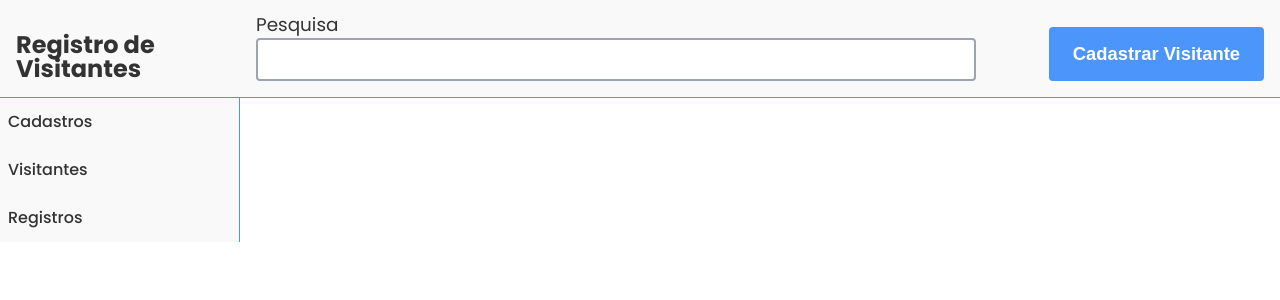
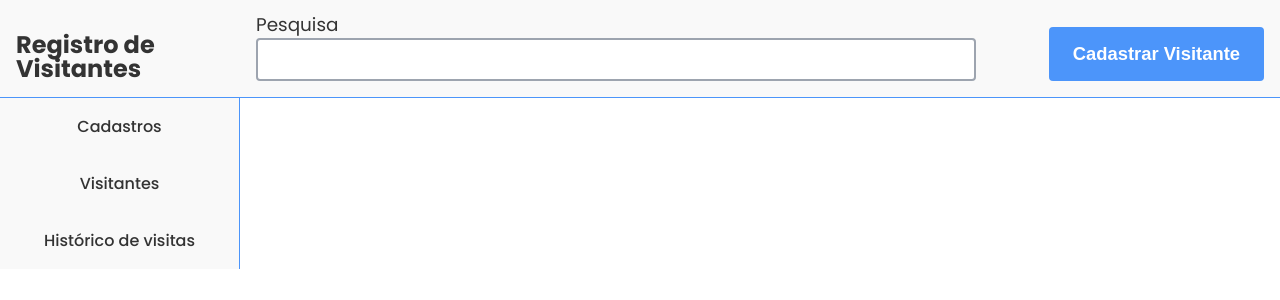
Before and after one commit to AmodeusR/registror, a React (Vite) app: page / in a window 1280 px wide. Shown: the top 300 px of the page. Built offline with nearby package versions, Linux system fonts and the light colour scheme.

Commit message:
Updated Sidebar

```diff
--- a/src/components/Sidebar/Sidebar.tsx
+++ b/src/components/Sidebar/Sidebar.tsx
@@ -1,12 +1,22 @@
+import { useContext } from "react";
+import DataContext, { selectionOptions } from "../../contexts/data.context";
+
 import "./sidebar.scss";
 
 const Sidebar = () => {
+  const { setSelected } = useContext(DataContext);
+
+  const handleClick = (buttonClicked: selectionOptions, e: MouseEvent) => {
+    setSelected(buttonClicked);
+
+  }
+
   return (
     <aside className="sidebar">
       <div className="sidebar__options">
-        <a href="#" className="sidebar__option">Cadastros</a>
-        <a href="#" className="sidebar__option">Visitantes</a>
-        <a href="#" className="sidebar__option">Registros</a>
+        <button className="sidebar__option" onClick={(e) => handleClick("users", e)}>Cadastros</button>
+        <button className="sidebar__option" onClick={(e) => handleClick("visitors", e)}>Visitantes</button>
+        <button className="sidebar__option" onClick={(e) => handleClick("history", e)}>Histórico de visitas</button>
       </div>
     </aside>
   );
--- a/src/components/Sidebar/sidebar.scss
+++ b/src/components/Sidebar/sidebar.scss
@@ -16,8 +16,14 @@
     color: var(--neutral-black);
     transition: background-color 200ms ease;
 
+    border: none;
+    background: none;
+    font-size: 1rem;
+    font-family: inherit;
+
     &:hover {
       background-color: var(--neutral-white-light);
+      cursor: pointer;
     }
   }
 
```
